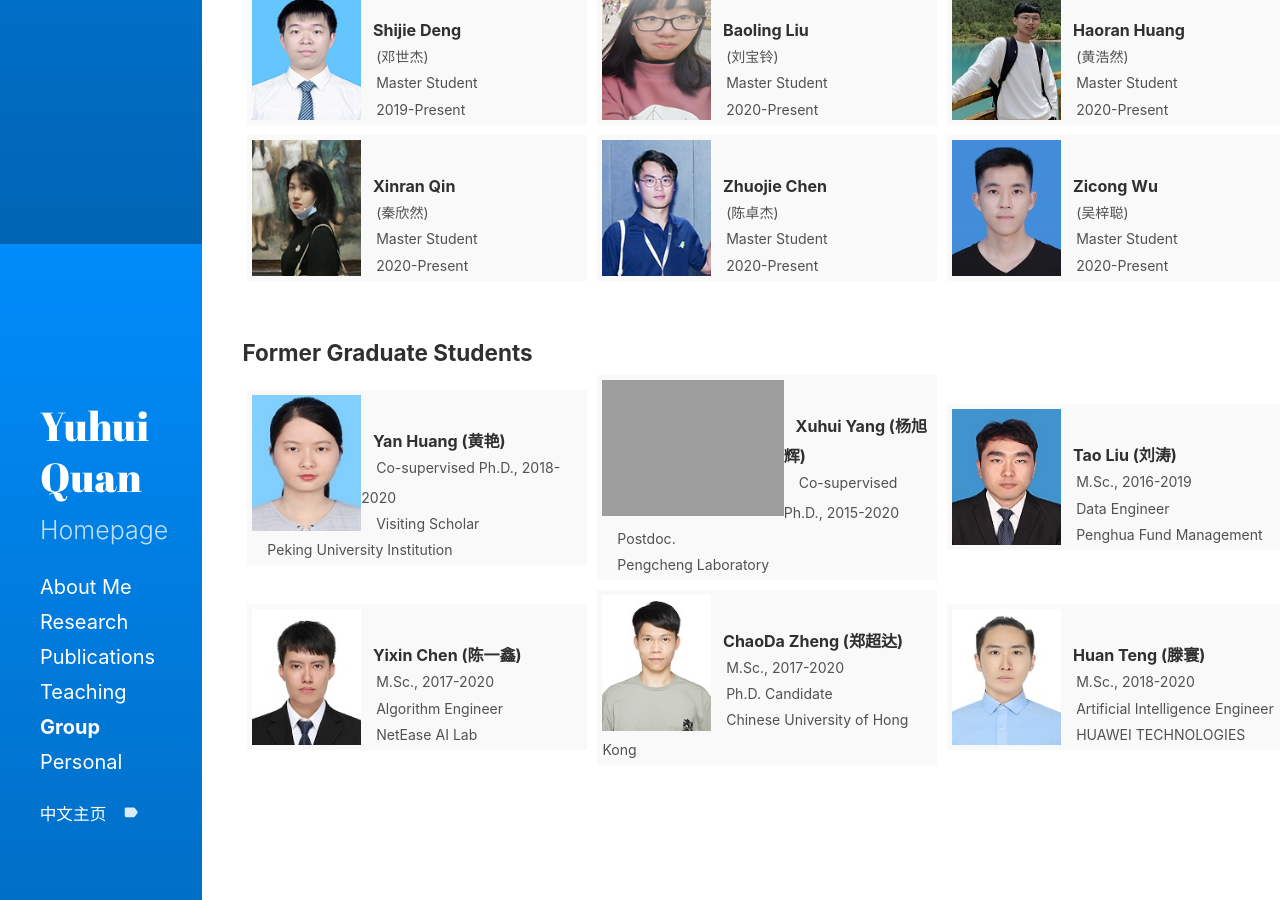
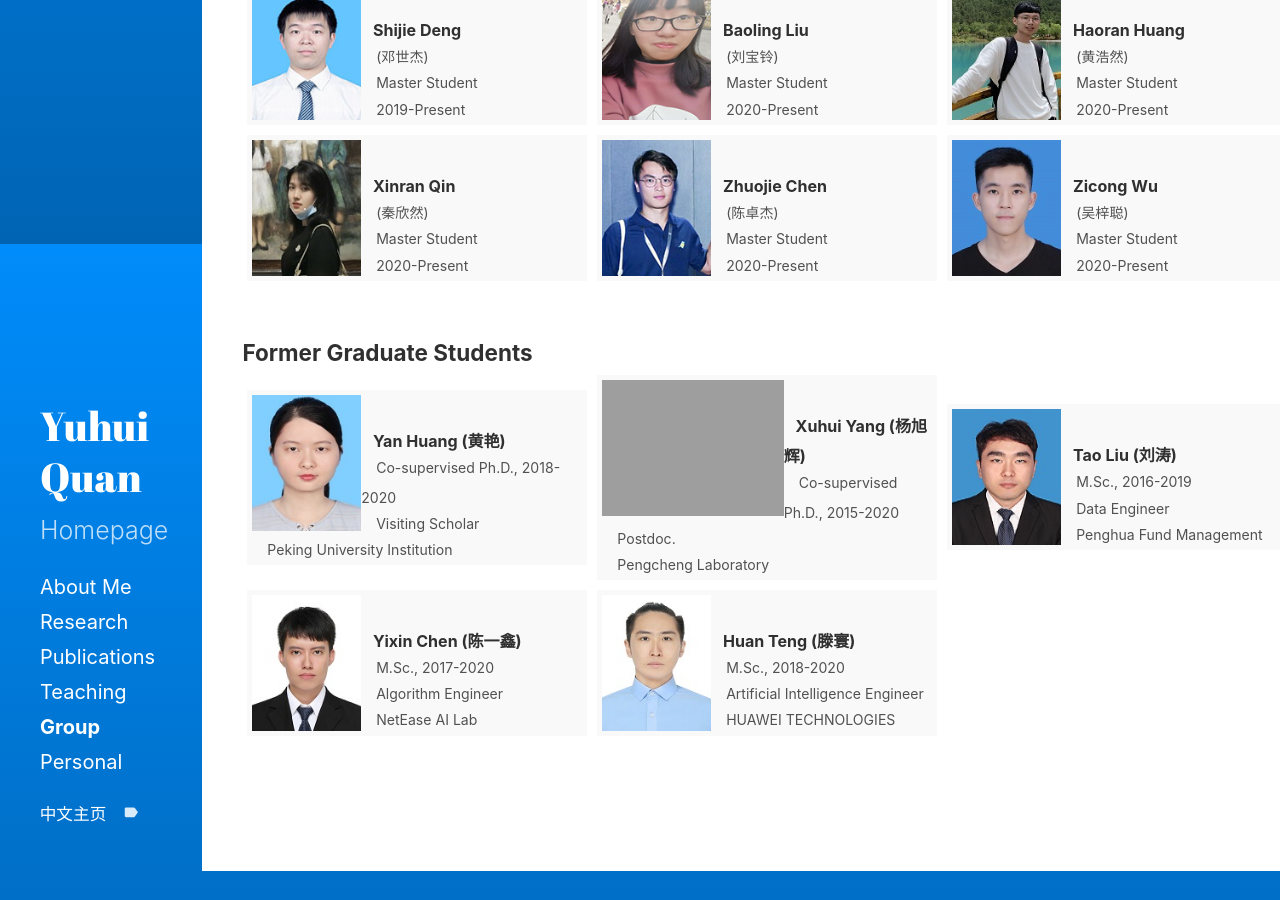
Before and after one commit to csyhquan/csyhquan.github.io, a Jekyll site: the page built from category/group.md, in a window 1280 px wide and 900 px high, scrolled down 656 px. Built offline with Jekyll 4.4.1, drawn with Linux system fonts in a browser that asks for light colours; after the commit the page ends 1527 px from its top, so only the background shows below that.

Commit message:
Update group.md

```diff
--- a/category/group.md
+++ b/category/group.md
@@ -482,23 +482,6 @@ u.ex1{   /*用于添加下划线的CSS，直接用<u></u>会和p以及g等冲突
 
 
 
-<td style="background-color: #fff;">
-<table width="340">
-<tbody>
-<tr>
-<td style="background-color: #f9f9f9;">
-<p class="ex2"><img src="https://csyhquan.github.io/images/2017级硕士郑超达.jpg" alt="" height="136" align="left" /></p>
-<br/>
-<p class="ex1"><g0><span><strong> &ensp; ChaoDa Zheng (郑超达)</strong></span></g0></p>
-<p class="ex1"><g1><span>&ensp;&nbsp;&nbsp;M.Sc., 2017-2020</span></g1></p>
-<p class="ex1"><g1><span> &ensp;&nbsp;&nbsp;Ph.D. Candidate</span></g1></p>
-<p class="ex1"><g1><span> &ensp;&nbsp;&nbsp;Chinese University of Hong Kong</span></g1></p>
-</td>
-</tr>
-</tbody>
-</table>
-</td>
-
 
 <td style="background-color: #fff;">
 <table width="340">
```
